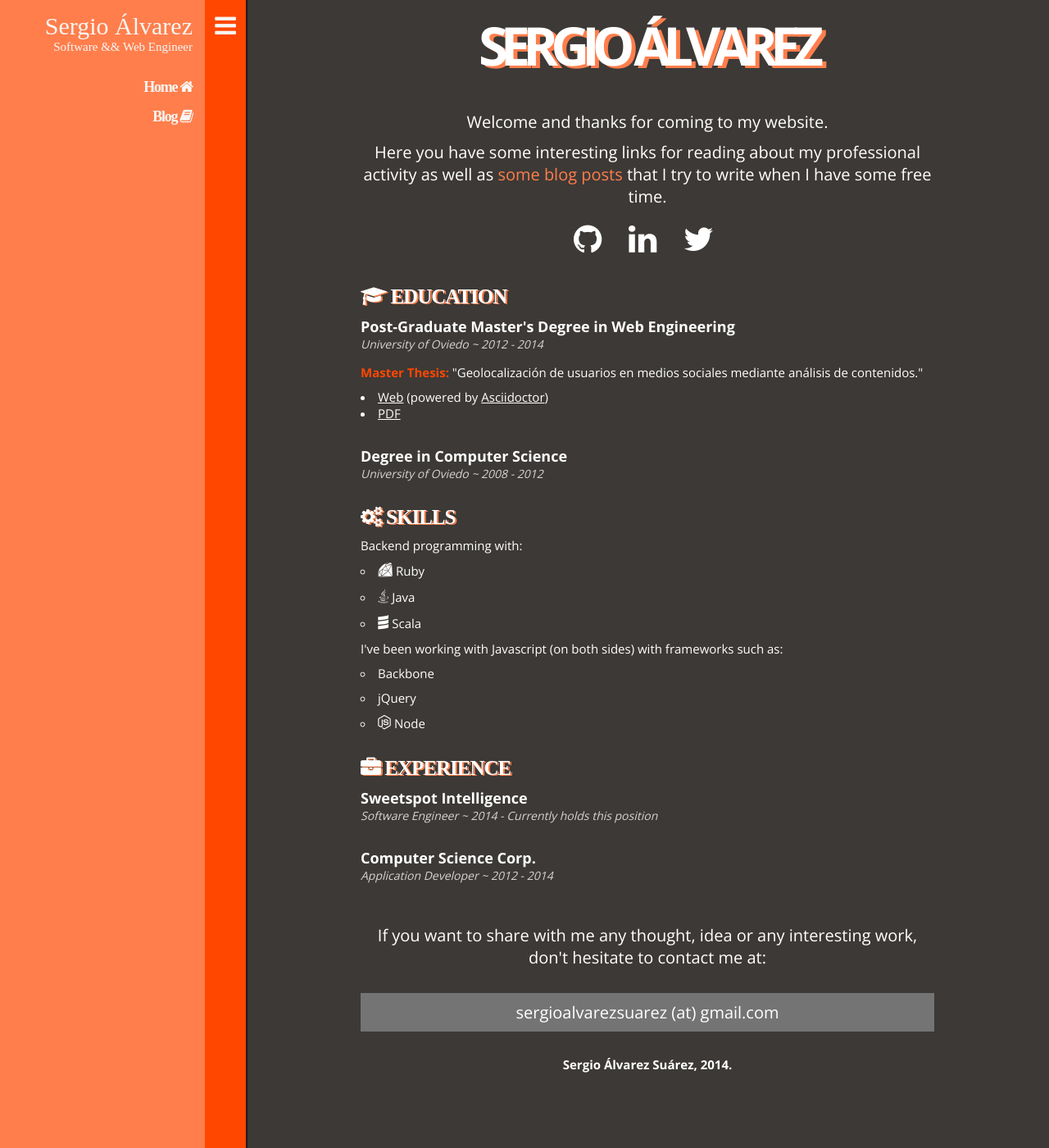
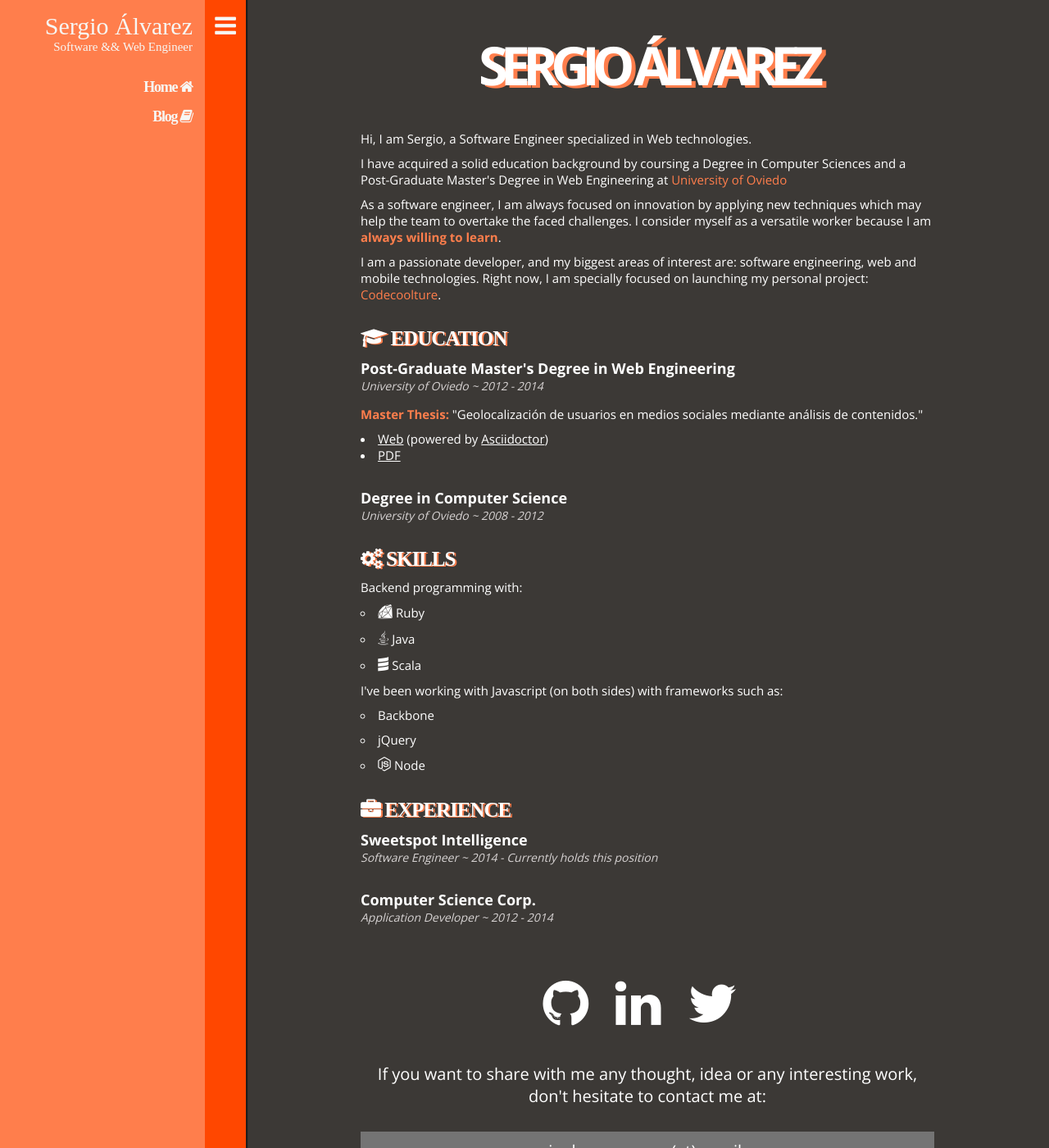
Before and after one commit to sergioalvz/sergioalvz.github.io, a Jekyll site: the page built from index.html, in a window 1280 px wide and 1400 px high. Shown: the whole window at 82% size. Built offline with Jekyll 4.4.1, drawn with Linux system fonts in a browser that asks for light colours; nearby versions of some CDN libraries; some web fonts are replaced; Markdown is read by kramdown in place of the engine named in the settings.

Commit message:
Add a summary

```diff
--- a/css/main.css
+++ b/css/main.css
@@ -97,23 +97,32 @@ nav a, nav a:link, nav a:visited {
 /* =================================== */
 
 
-strong { color: #ff4700; }
+strong { color: #FF7E4C; }
 
 .content-wrapper {
   font-family: 'Open Sans', sans-serif;
   margin: 0 auto;
-  padding: 15px 20px 50px;
+  padding: 40px 20px 50px;
   max-width: 700px;
 }
 
 .content-wrapper h1 { margin-bottom: 10px; }
+
+.content-wrapper p a{
+  color: #FF7E4C;
+  text-decoration: none;
+}
+
+.content-wrapper p a:hover {
+  text-decoration: underline;
+}
 
 .home .content-wrapper h3 {
   color: rgb(255, 255, 255);
   font-size: 65px;
   font-weight: bolder;
   letter-spacing: -9px;
-  line-height: 60px;
+  line-height: 59px;
   margin-bottom: 50px;
   text-align: center;
   text-shadow: 5px 3px 0 #FF7E4C;
@@ -127,9 +136,9 @@ strong { color: #ff4700; }
   margin-bottom: 10px;
 }
 
-.home .content-wrapper p a {
-  color: #FF7E4C;
-  text-decoration: none;
+.home .summary p {
+  text-align: left;
+  font-size: 15px;
 }
 
 .home .content-wrapper .mail {
@@ -140,8 +149,8 @@ strong { color: #ff4700; }
 
 .home .content-wrapper .social {
   list-style-type: none;
-  width: 180px;
-  margin: 0 auto;
+  width: 255px;
+  margin: 0 auto 30px;
 }
 
 .home .content-wrapper .social li{
@@ -155,7 +164,7 @@ strong { color: #ff4700; }
 
 .home .content-wrapper .social li a {
   color: rgb(255, 255, 255);
-  font-size: 40px;
+  font-size: 65px;
 }
 
 .home .content-wrapper > section > p:last-of-type {
@@ -354,6 +363,7 @@ h4 {
   padding-right: 20px;
   vertical-align: middle;
 }
+
 #twitter-widget-0 { display: table-cell; }
 
 .post {
--- a/index.html
+++ b/index.html
@@ -6,19 +6,16 @@ code_name: home
 <div class="content-wrapper">
   <section>
     <h3>Sergio Álvarez</h3>
-    <p>Welcome and thanks for coming to my website.</p>
-    <p>Here you have some interesting links for reading about my professional activity as well as <a href="/blog">some blog posts</a> that I try to write when I have some free time.</p>
-    <ul class="social">
-      <li>
-        <a href="https://github.com/sergio-alvarez" title="Github"><i class="fa fa-github"></i></a>
-      </li>
-      <li>
-        <a href="https://www.linkedin.com/in/sergioalvarezsuarez" title="Linkedin"><i class="fa fa-linkedin"></i></a>
-      </li>
-      <li>
-        <a href="https://twitter.com/varezHH" title="Twitter"><i class="fa fa-twitter"></i></a>
-      </li>
-    </ul>
+
+    <section class="summary">
+      <p>Hi, I am Sergio, a Software Engineer specialized in Web technologies.</p>
+
+      <p>I have acquired a solid education background by coursing a Degree in Computer Sciences and a Post-Graduate Master's Degree in Web Engineering at <a target="blank" href="http://www.uniovi.es/en/inicio">University of Oviedo</a></p>
+
+      <p>As a software engineer, I am always focused on innovation by applying new techniques which may help the team to overtake the faced challenges. I consider myself as a versatile worker because I am <strong>always willing to learn</strong>.</p>
+
+      <p>I am a passionate developer, and my biggest areas of interest are: software engineering, web and mobile technologies. Right now, I am specially focused on launching my personal project: <a target="blank" href="http://codecoolture.com">Codecoolture</a>.</p>
+  </section>
 
   <section class="resume">
     <div>
@@ -99,6 +96,18 @@ code_name: home
     </div>
   </section>
 
+  <ul class="social">
+    <li>
+      <a href="https://github.com/sergio-alvarez" title="Github"><i class="fa fa-github"></i></a>
+    </li>
+    <li>
+      <a href="https://www.linkedin.com/in/sergioalvarezsuarez" title="Linkedin"><i class="fa fa-linkedin"></i></a>
+    </li>
+    <li>
+      <a href="https://twitter.com/varezHH" title="Twitter"><i class="fa fa-twitter"></i></a>
+    </li>
+  </ul>
+
   <p>If you want to share with me any thought, idea or any interesting work, don't hesitate to contact me at: </p>
   <p class="mail">sergioalvarezsuarez (at) gmail.com</p>
   <p>Sergio Álvarez Suárez, 2014.</p>
```
Lines whose indentation alone changed are shown as unchanged.
